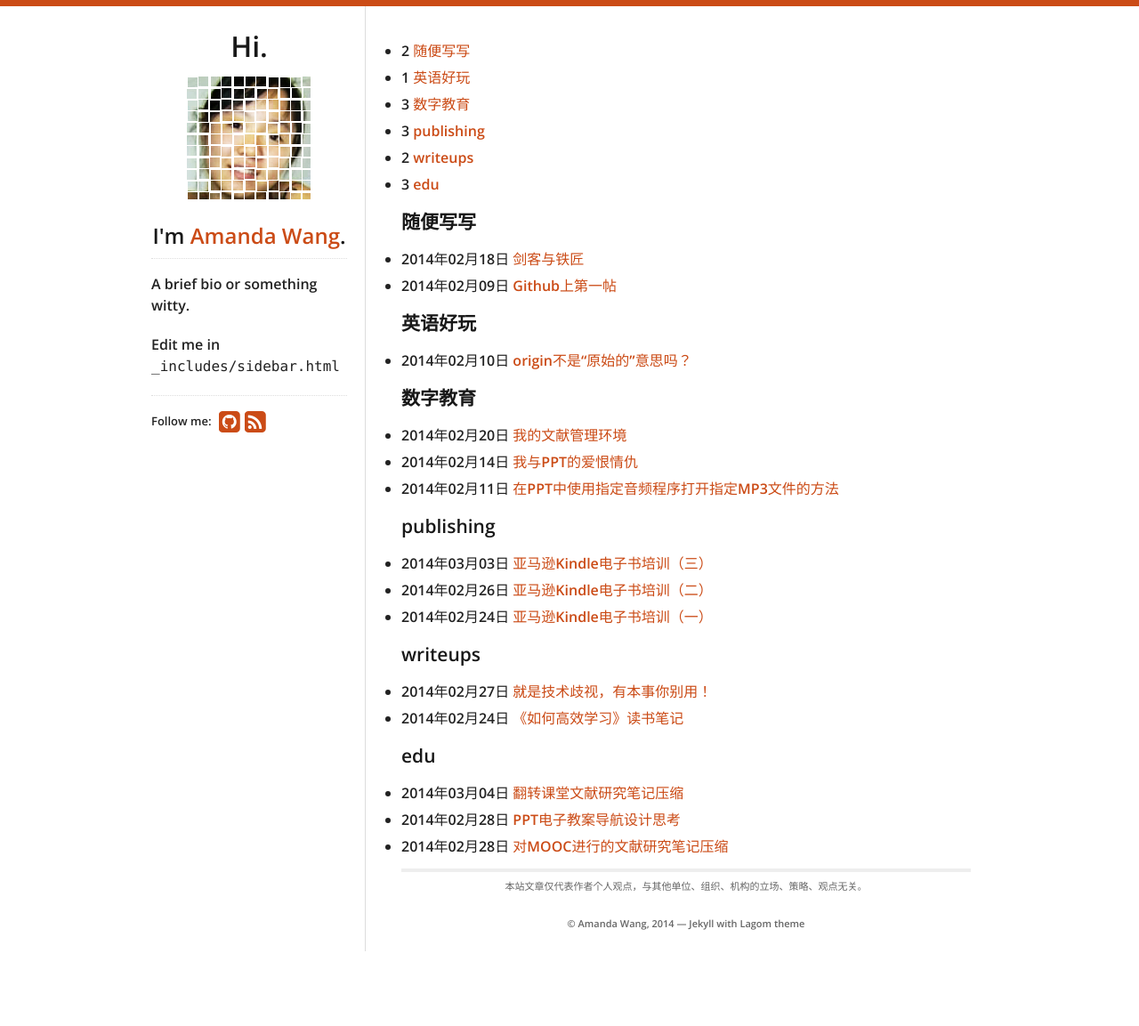
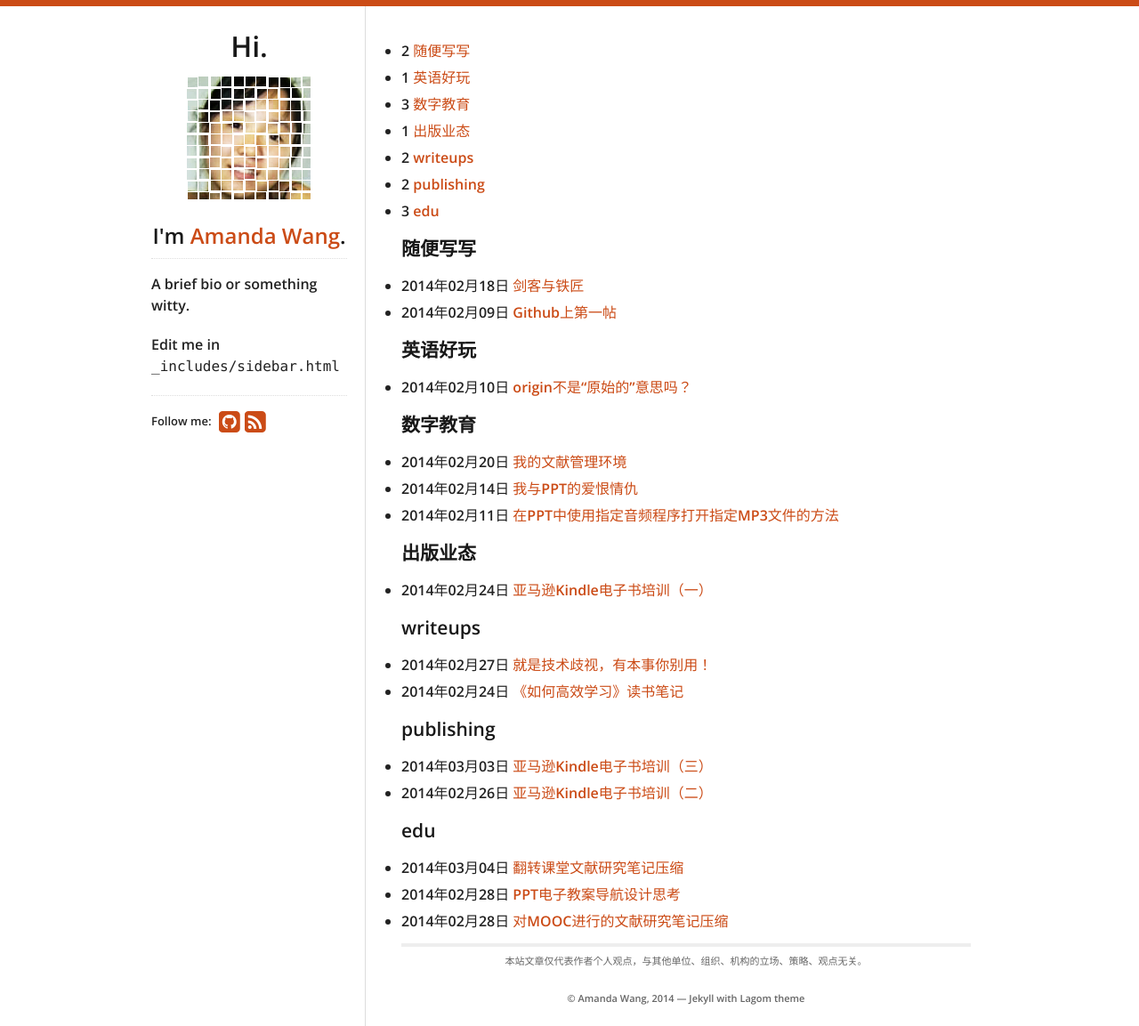
Before and after one commit to fantaghiro/fantaghiro.github.io, a Jekyll site: the page built from categories.html, in a window 1280 px wide. Shown: the whole page at 89% size. Built offline with Jekyll 4.4.1, drawn with Linux system fonts in a browser that asks for light colours; nearby versions of some CDN libraries; before the commit the page ends 1069 px from its top, so only the background shows below that.

Commit message:
Update 2014-02-24-Kindle-Training.markdown

```diff
--- a/_posts/2014-02-24-Kindle-Training.markdown
+++ b/_posts/2014-02-24-Kindle-Training.markdown
@@ -1,7 +1,7 @@
 ---
 layout: post
 title: 亚马逊Kindle电子书培训（一）
-category: publishing
+category: 出版业态
 tags:
 - kindle
 - 电子书
```
